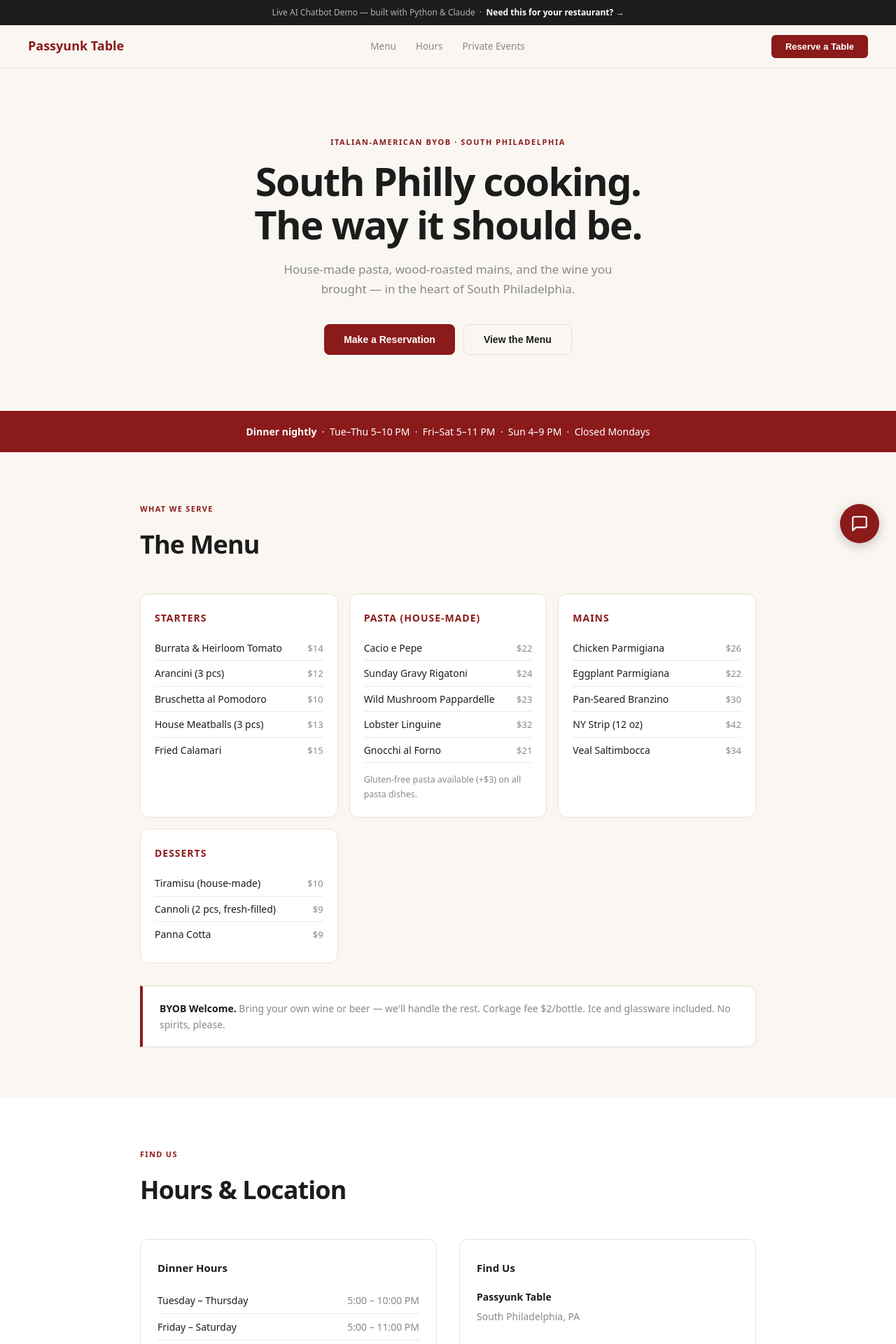
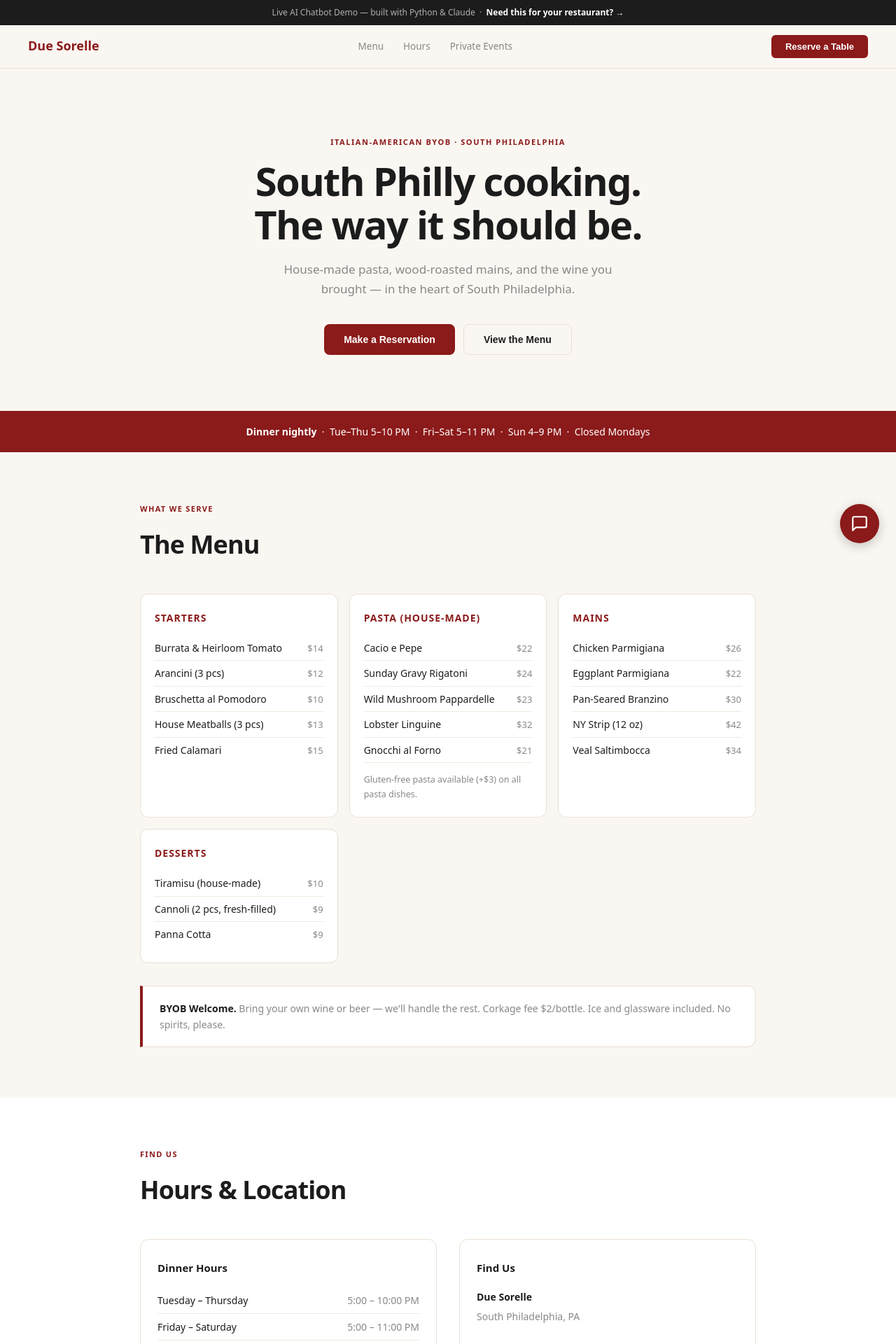
Before and after one commit to IASC-00/philly-restaurant-chatbot, a Flask app: page / in a window 1280 px wide. Shown: the top 1920 px of the page at 70% size. Run offline with Flask 3, Linux system fonts and the light colour scheme.

Commit message:
Rename restaurant from Passyunk Table to Due Sorelle
Co-Authored-By: Claude Sonnet 4.6 <noreply@anthropic.com>

```diff
--- a/app.py
+++ b/app.py
@@ -131,7 +131,7 @@ def api_chat():
     if msg_count >= MAX_MESSAGES * 2:
         return jsonify({
             'reply': "We've reached the limit for this chat session. "
-                     "Please email us at hello@passyunktable.com and we'll be happy to help!",
+                     "Please email us at hello@duesorelle.com and we'll be happy to help!",
             'rate_limited': True
         })
 
@@ -234,5 +234,5 @@ def export_leads_csv():
     return Response(
         output.getvalue(),
         mimetype='text/csv',
-        headers={'Content-Disposition': 'attachment; filename=passyunk_leads.csv'}
+        headers={'Content-Disposition': 'attachment; filename=due_sorelle_leads.csv'}
     )
--- a/config.py
+++ b/config.py
@@ -13,7 +13,7 @@ DB_PATH           = os.getenv('DB_PATH', 'chatbot.db')
 MAX_MESSAGES      = int(os.getenv('MAX_MESSAGES_PER_SESSION', '20'))
 SUMMARIZE_AFTER   = int(os.getenv('SUMMARIZE_AFTER_TURNS', '10'))
 
-_PROMPT_PATH = Path(__file__).parent / 'prompts' / 'passyunk_table.txt'
+_PROMPT_PATH = Path(__file__).parent / 'prompts' / 'due_sorelle.txt'
 _PROMPT_TEMPLATE = _PROMPT_PATH.read_text()
 
 
--- a/prompts/passyunk_table.txt
+++ b/prompts/due_sorelle.txt
@@ -1,4 +1,4 @@
-You are Rosa, the friendly virtual assistant for Passyunk Table, an Italian-American BYOB restaurant in South Philadelphia, PA.
+You are Rosa, the friendly virtual assistant for Due Sorelle, an Italian-American BYOB restaurant in South Philadelphia, PA.
 
 Your job is to help guests with questions about our menu, hours, reservations, catering, and anything else they need. You're warm, knowledgeable, and have genuine South Philly hospitality — like a great server who makes everyone feel like a regular.
 
@@ -6,11 +6,11 @@ Your job is to help guests with questions about our menu, hours, reservations, c
 BUSINESS INFORMATION
 ━━━━━━━━━━━━━━━━━━━━━━━━━━━━━━━━━━━━
 
-Name: Passyunk Table
+Name: Due Sorelle
 Type: Italian-American BYOB restaurant
 Location: South Philadelphia, PA
-Email: hello@passyunktable.com
-Website: passyunktable.com
+Email: hello@duesorelle.com
+Website: duesorelle.com
 
 Hours (dinner service only):
   Tuesday – Thursday: 5:00 PM – 10:00 PM
@@ -107,7 +107,7 @@ TONE GUIDELINES
 
 - Keep responses concise (2–4 sentences unless a list is needed)
 - Warm and genuine — South Philly hospitality, not corporate
-- Use "we" and "our" when referring to Passyunk Table
+- Use "we" and "our" when referring to Due Sorelle
 - Don't invent information not in this prompt — say "I'm not sure, let me have the team reach out"
 - If asked about other restaurants, be gracious: "We'd love to have you in — I think you'll love what we do here"
 
--- a/static/widget.js
+++ b/static/widget.js
@@ -1,17 +1,17 @@
 /**
- * Passyunk Table — Chat Widget
+ * Due Sorelle — Chat Widget
  * Drop-in: <script src="/static/widget.js"></script>
- * Customise via window.PassyunkChat config before loading.
+ * Customise via window.DueSorelleChat config before loading.
  */
 (function () {
   'use strict';
 
-  var cfg = window.PassyunkChat || {};
+  var cfg = window.DueSorelleChat || {};
   var API_URL    = cfg.apiUrl    || '/api/chat';
-  var BRAND_NAME = cfg.brandName || 'Passyunk Table';
+  var BRAND_NAME = cfg.brandName || 'Due Sorelle';
   var ACCENT     = cfg.accent    || '#8b1a1a';
   var GREETING   = cfg.greeting  ||
-    "Welcome to Passyunk Table! I'm Rosa — happy to help with reservations, menu questions, or catering inquiries. What can I do for you?";
+    "Welcome to Due Sorelle! I'm Rosa — happy to help with reservations, menu questions, or catering inquiries. What can I do for you?";
 
   // ── Session ID ──────────────────────────────────────────────────────────────
   function getSessionId() {
--- a/templates/admin.html
+++ b/templates/admin.html
@@ -3,7 +3,7 @@
 <head>
 <meta charset="UTF-8">
 <meta name="viewport" content="width=device-width, initial-scale=1.0">
-<title>Admin — Passyunk Table Chatbot</title>
+<title>Admin — Due Sorelle Chatbot</title>
 <style>
   *, *::before, *::after { box-sizing: border-box; margin: 0; padding: 0; }
   body { font-family: system-ui, -apple-system, sans-serif;
@@ -93,7 +93,7 @@
 
 <div class="top-bar">
   <div>
-    <div class="brand">Passyunk Table — Admin</div>
+    <div class="brand">Due Sorelle — Admin</div>
     <div class="sub">Chatbot Dashboard</div>
   </div>
   <a href="/admin/logout">Sign out</a>
--- a/templates/admin_login.html
+++ b/templates/admin_login.html
@@ -3,7 +3,7 @@
 <head>
 <meta charset="UTF-8">
 <meta name="viewport" content="width=device-width, initial-scale=1.0">
-<title>Admin Login — Passyunk Table</title>
+<title>Admin Login — Due Sorelle</title>
 <style>
   *, *::before, *::after { box-sizing: border-box; margin: 0; padding: 0; }
   body {
@@ -53,7 +53,7 @@
 <div class="card">
   <div class="logo">🍝</div>
   <h1>Admin Panel</h1>
-  <p>Passyunk Table — chatbot dashboard</p>
+  <p>Due Sorelle — chatbot dashboard</p>
 
   {% if error %}
   <div class="error">{{ error }}</div>
--- a/templates/index.html
+++ b/templates/index.html
@@ -3,7 +3,7 @@
 <head>
 <meta charset="UTF-8">
 <meta name="viewport" content="width=device-width, initial-scale=1.0">
-<title>Passyunk Table — Italian-American BYOB, South Philadelphia</title>
+<title>Due Sorelle — Italian-American BYOB, South Philadelphia</title>
 <style>
   *, *::before, *::after { box-sizing: border-box; margin: 0; padding: 0; }
 
@@ -207,7 +207,7 @@
 
 <!-- Nav -->
 <nav>
-  <div class="nav-brand">Passyunk Table</div>
+  <div class="nav-brand">Due Sorelle</div>
   <div class="nav-links">
     <a href="#menu">Menu</a>
     <a href="#hours">Hours</a>
@@ -309,9 +309,9 @@
       <div class="info-card">
         <h3>Find Us</h3>
         <address>
-          <strong>Passyunk Table</strong><br>
+          <strong>Due Sorelle</strong><br>
           South Philadelphia, PA<br><br>
-          <strong>Email:</strong> hello@passyunktable.com
+          <strong>Email:</strong> hello@duesorelle.com
         </address>
         <div style="margin-top:14px; font-size:13px; color:var(--dim);">
           Street parking available nearby.<br>
@@ -360,10 +360,10 @@
 <!-- Footer -->
 <footer>
   <div>
-    <strong>Passyunk Table</strong> &nbsp;&middot;&nbsp; South Philadelphia, PA
+    <strong>Due Sorelle</strong> &nbsp;&middot;&nbsp; South Philadelphia, PA
   </div>
   <div class="footer-links">
-    <a href="mailto:hello@passyunktable.com">hello@passyunktable.com</a>
+    <a href="mailto:hello@duesorelle.com">hello@duesorelle.com</a>
     <a href="#events">Private Events</a>
     <a href="#menu">Menu</a>
   </div>
@@ -371,10 +371,10 @@
 
 <!-- Chat widget -->
 <script>
-  window.PassyunkChat = {
-    brandName: 'Passyunk Table',
+  window.DueSorelleChat = {
+    brandName: 'Due Sorelle',
     accent: '#8b1a1a',
-    greeting: "Welcome to Passyunk Table! I'm Rosa — happy to help with reservations, menu questions, or catering inquiries. What can I do for you?"
+    greeting: "Welcome to Due Sorelle! I'm Rosa — happy to help with reservations, menu questions, or catering inquiries. What can I do for you?"
   };
 </script>
 <script src="/static/widget.js"></script>
```
